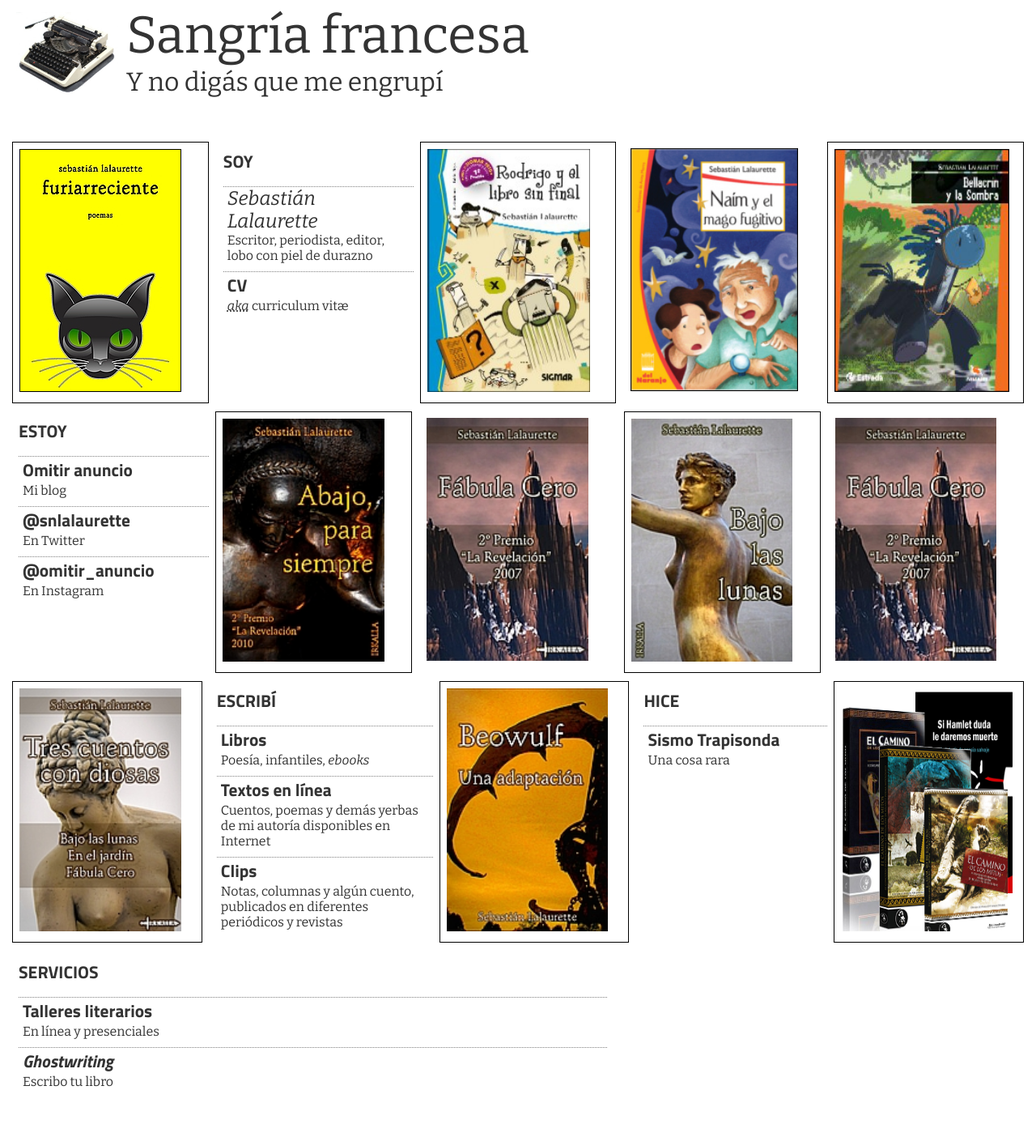
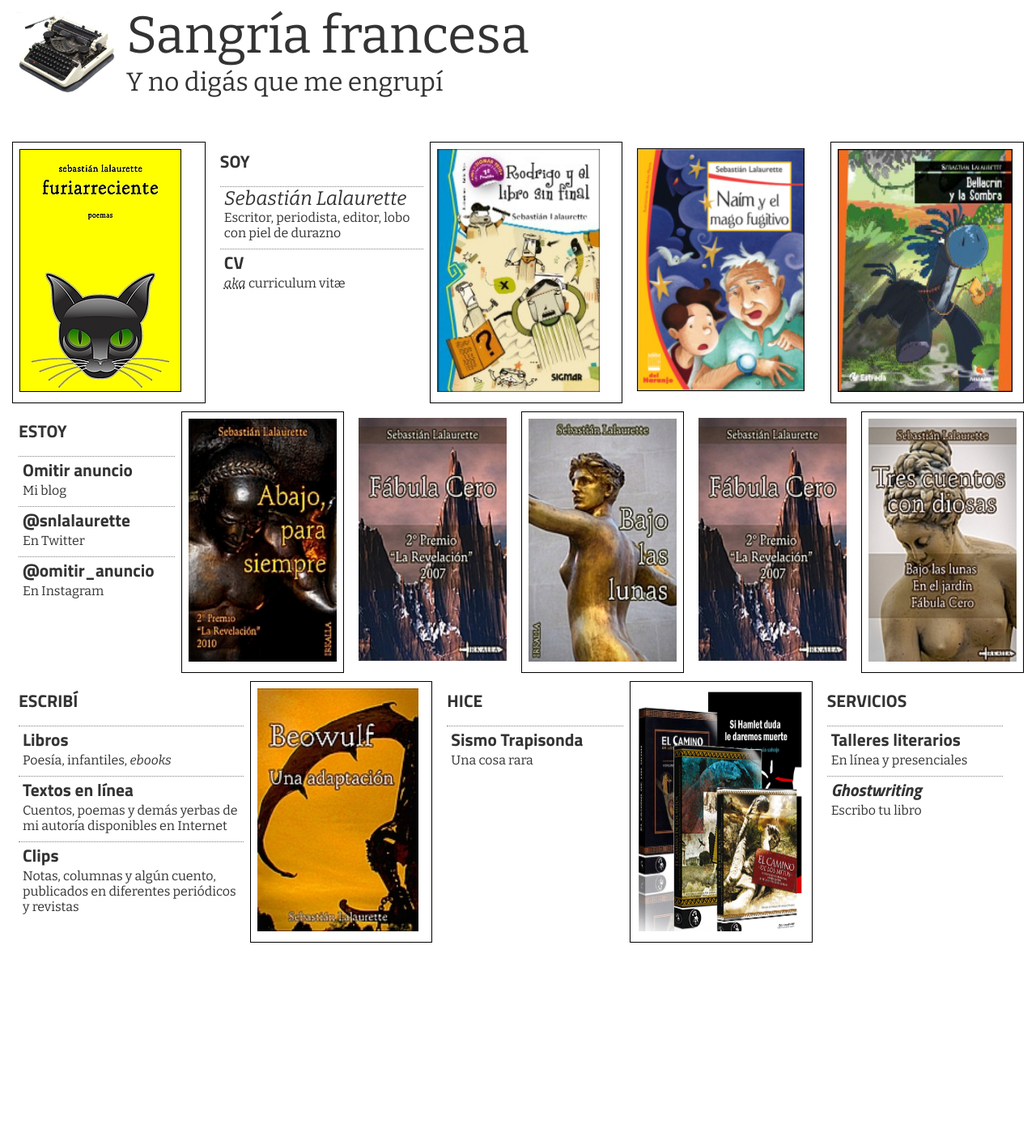
Before and after one commit to slalaurette/slalaurette.github.io, a PHP site: page / in a window 1280 px wide. Shown: the top 1404 px of the page at 81% size. After the commit the page ends 1164 px from the top, so only its background shows below. Run offline with PHP 8.4, Linux system fonts and the light colour scheme; some web fonts are replaced.

Commit message:
Update index-new.css

```diff
--- a/css/index-new.css
+++ b/css/index-new.css
@@ -29,7 +29,7 @@ body {
 	display: flex;
 	align-items: flex-start;
 	flex-flow: column;
-	flex: 1 0 200px;
+	flex: 1 0 180px;
 	margin: 5px;
 	padding: 8px;
 	height: 100%;
```
